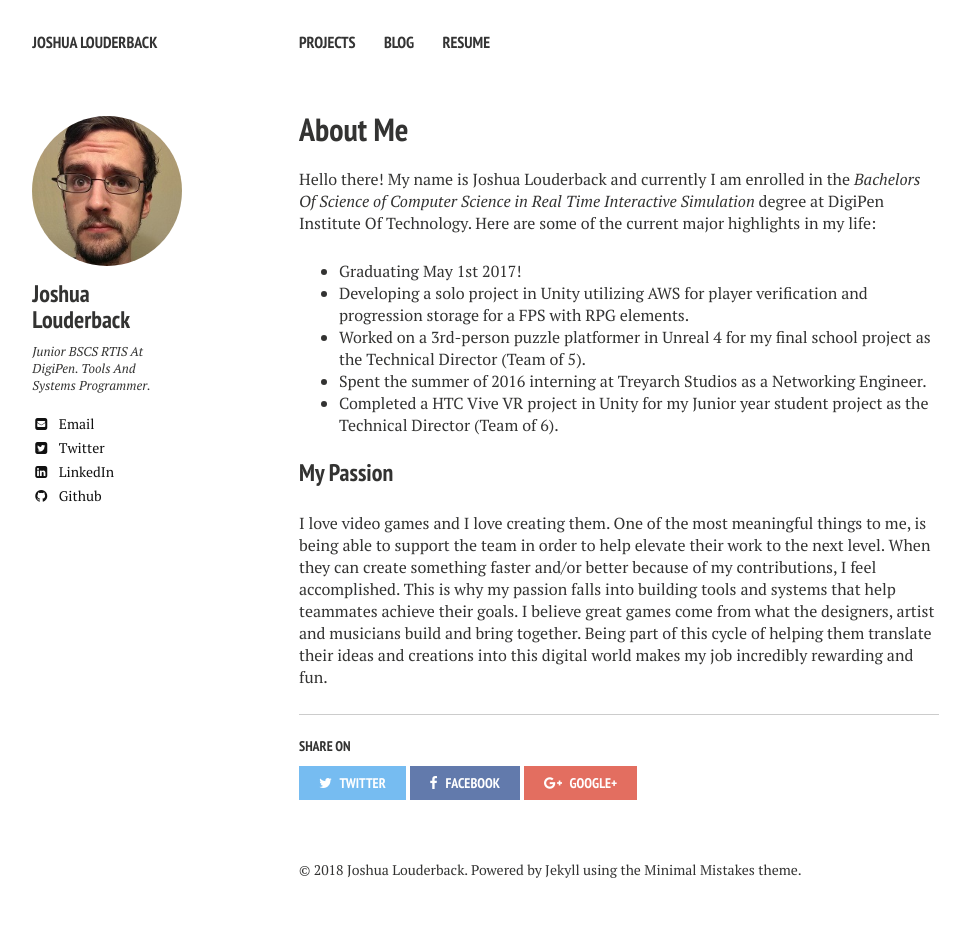
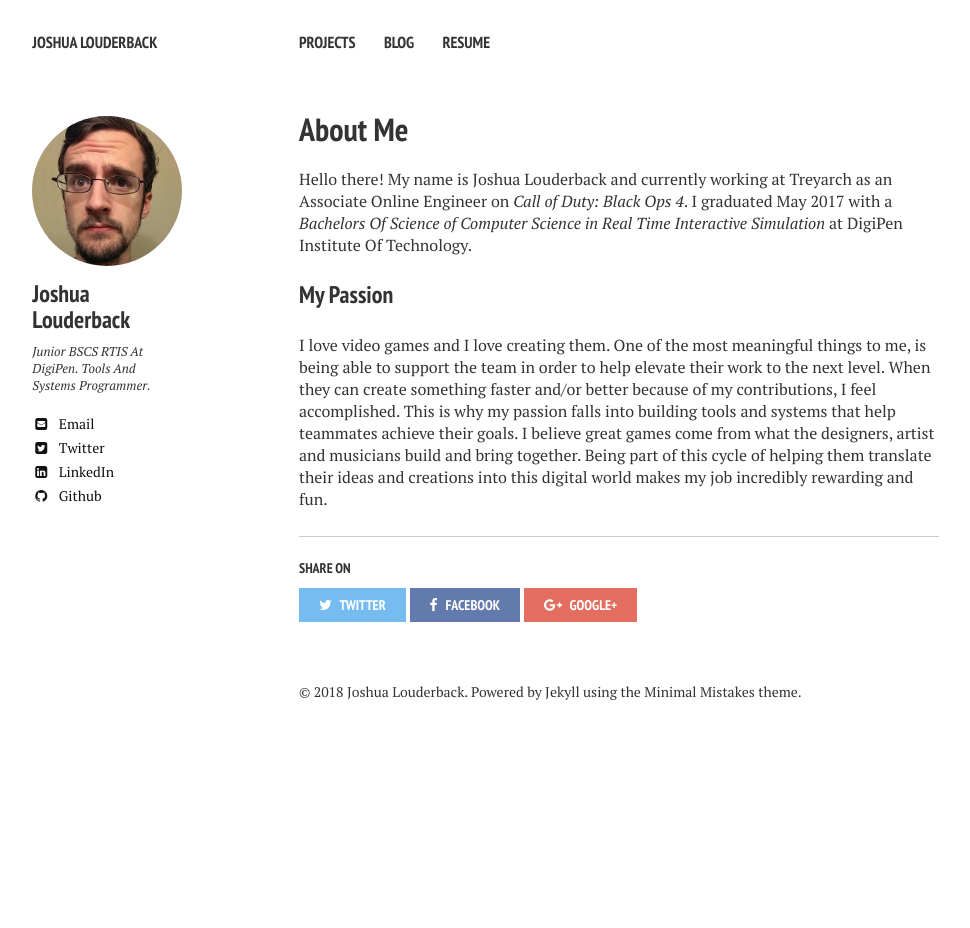
Before and after one commit to joshualouderback/joshualouderback.github.io, a Jekyll site: the page built from index.md, in a window 1280 px wide. Shown: the whole page, without its empty margins (21-991 px from the left). Built offline with Jekyll 4.4.1, drawn with Linux system fonts in a browser that asks for light colours; nearby versions of some CDN libraries; after the commit the page ends 900 px from its top, so only the background shows below that.

Commit message:
Update bio
+Graduated
+Treyarch

```diff
--- a/index.md
+++ b/index.md
@@ -5,13 +5,7 @@ tags: [about, Jekyll, theme, responsive]
 modified: 2014-08-08T20:53:07.573882-04:00
 ---
 
-Hello there! My name is Joshua Louderback and currently I am enrolled in the _Bachelors Of Science of Computer Science in Real Time Interactive Simulation_ degree at DigiPen Institute Of Technology. Here are some of the current major highlights in my life:
-
-* Graduating May 1st 2017!
-* Developing a solo project in Unity utilizing AWS for player verification and progression storage for a FPS with RPG elements.
-* Worked on a 3rd-person puzzle platformer in Unreal 4 for my final school project as the Technical Director (Team of 5).
-* Spent the summer of 2016 interning at Treyarch Studios as a Networking Engineer.
-* Completed a HTC Vive VR project in Unity for my Junior year student project as the Technical Director (Team of 6).
+Hello there! My name is Joshua Louderback and currently working at Treyarch as an Associate Online Engineer on _Call of Duty: Black Ops 4_. I graduated May 2017 with a  _Bachelors Of Science of Computer Science in Real Time Interactive Simulation_ at DigiPen Institute Of Technology.
 
 ### My Passion ###
 
```
